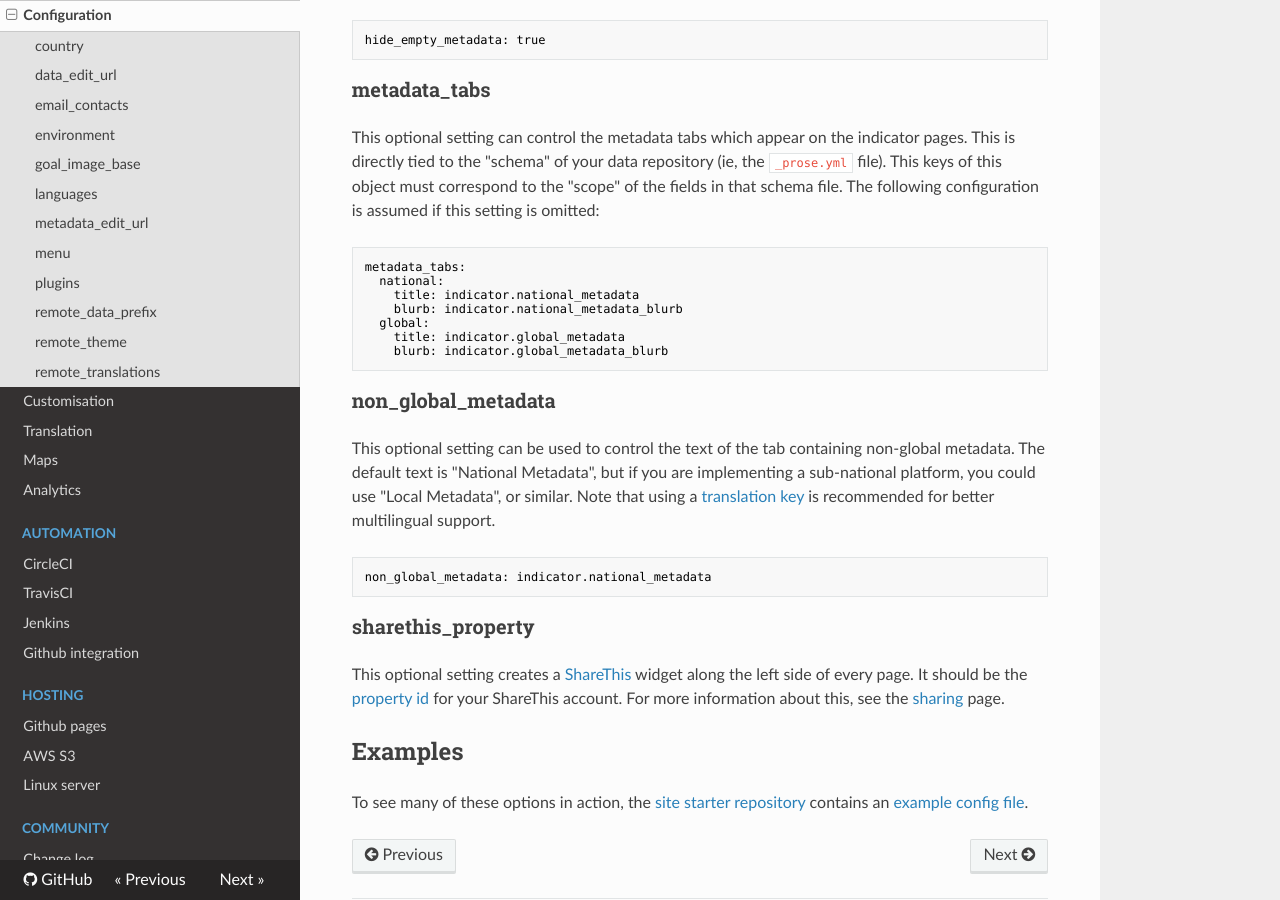
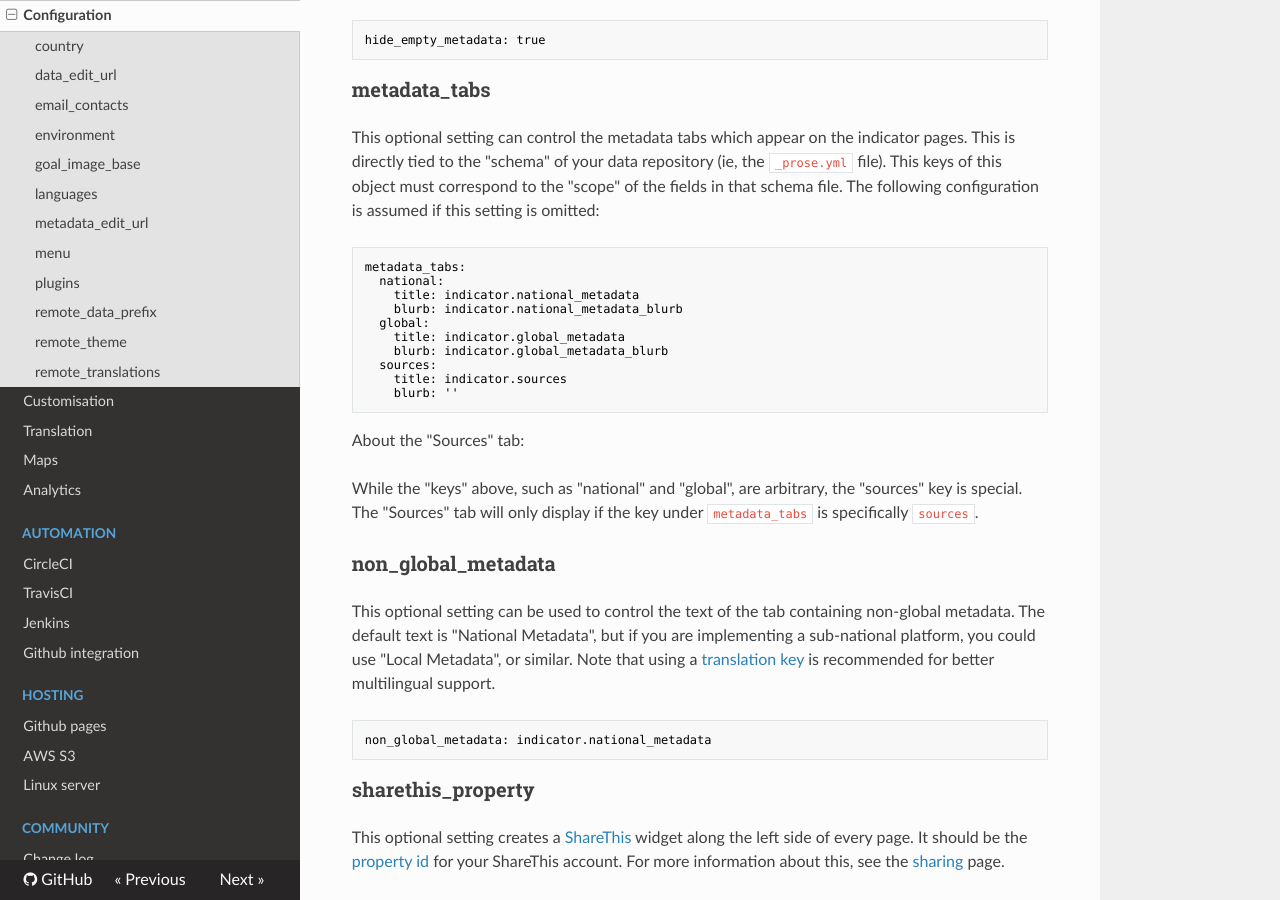
Before and after one commit to open-sdg/open-sdg, an MkDocs documentation site: the page built from docs/configuration.md, in a window 1280 px wide and 900 px high, scrolled down 5700 px. Built offline with MkDocs 1.6.1, drawn with Linux system fonts in a browser that asks for light colours; nearby versions of some CDN libraries; old or Windows-style settings are respelled for this version of MkDocs.

Commit message:
Incorporate 'Sources' into the configurable metadata tabs

````diff
--- a/docs/configuration.md
+++ b/docs/configuration.md
@@ -255,7 +255,14 @@ metadata_tabs:
   global:
     title: indicator.global_metadata
     blurb: indicator.global_metadata_blurb
+  sources:
+    title: indicator.sources
+    blurb: ''
 ```
+
+About the "Sources" tab:
+
+While the "keys" above, such as "national" and "global", are arbitrary, the "sources" key is special. The "Sources" tab will only display if the key under `metadata_tabs` is specifically `sources`.
 
 ### non_global_metadata
 
````
Also changed, not shown: 1 other file.
